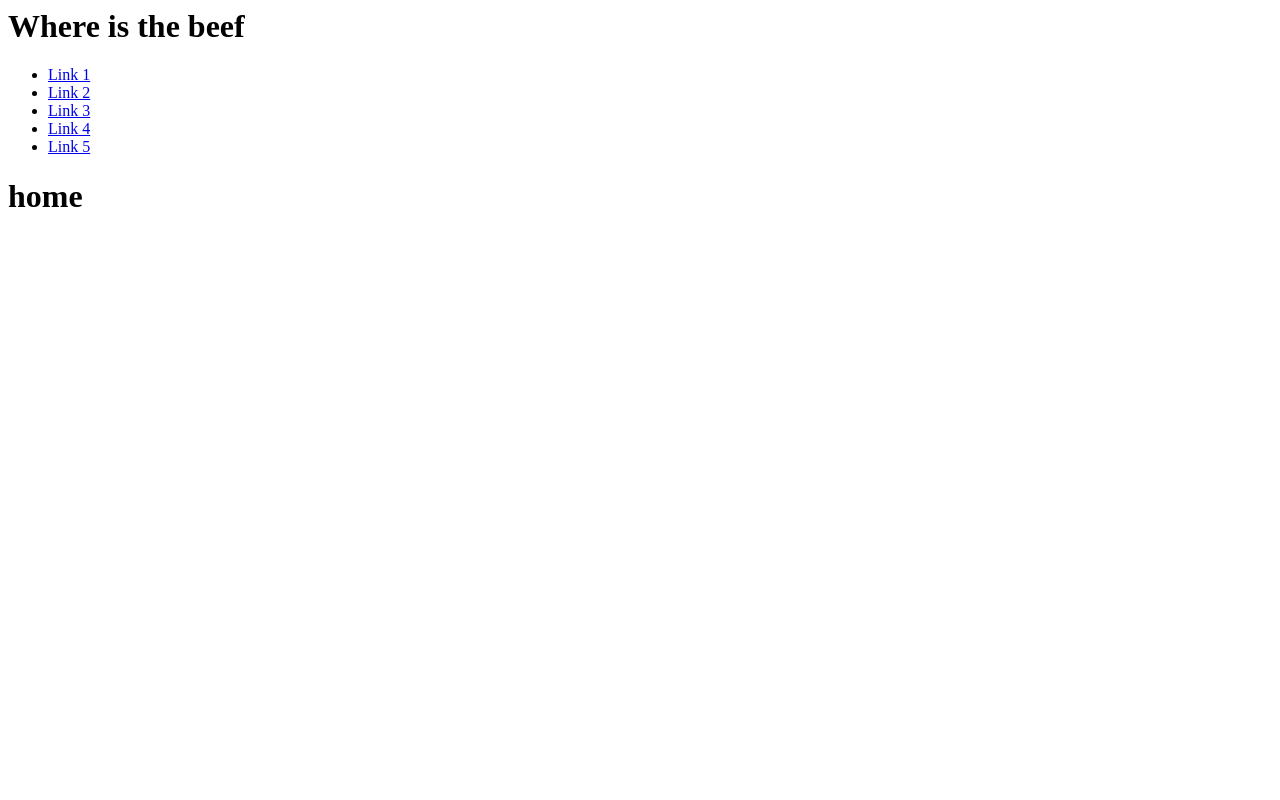
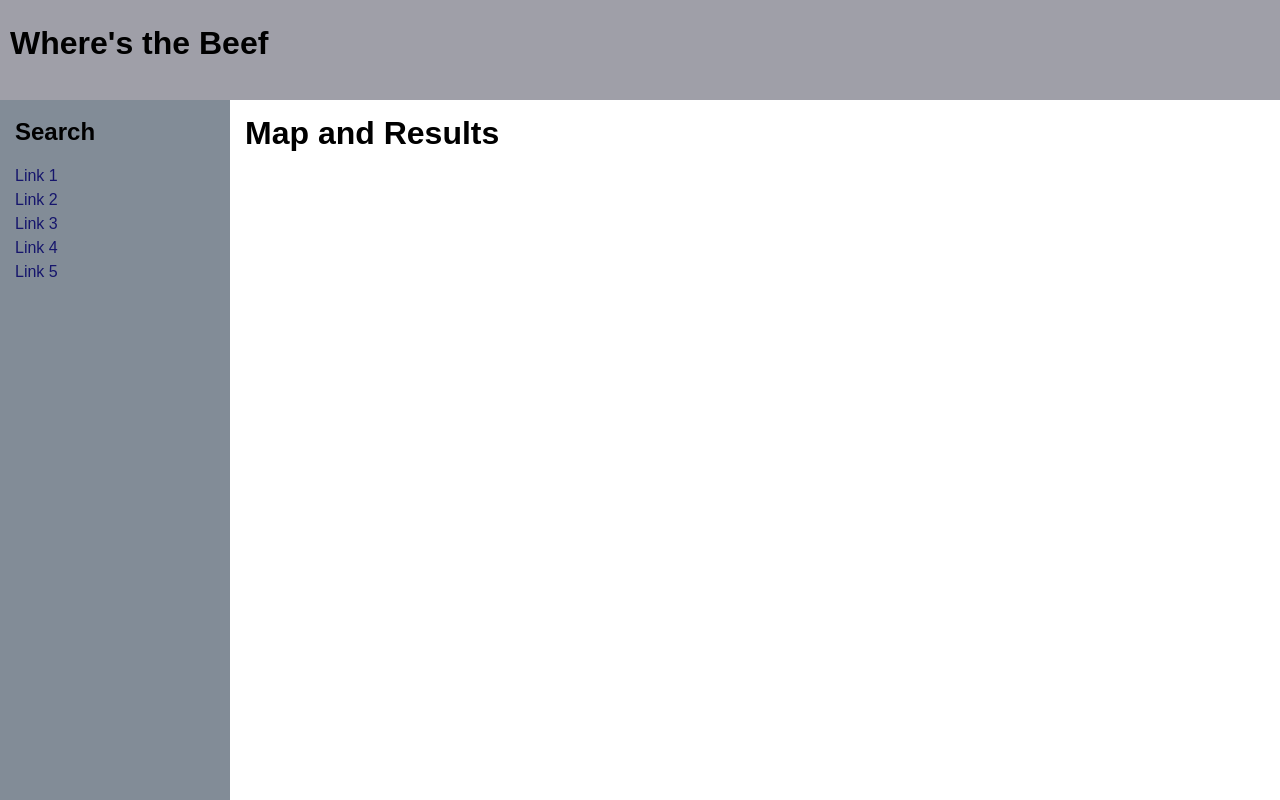
Before and after one commit to Chillstice/2018-Team3, a Django app: page /home/ in a window 1280 px wide. Run offline with Django 3.2, Linux system fonts and the light colour scheme; some libraries are stand-ins or nearby versions.

Commit message:
django stuff

```diff
--- a/team3django/home/templates/home/index.html
+++ b/team3django/home/templates/home/index.html
@@ -1,6 +1,21 @@
 {% extends 'home/layout.html'%}
 
 {% block content %}
-<h1 class="center-align red lighten-3">
-    home</h1>
+<div class="innertube">
+    <h1>Map and Results</h1>
+
+</div>
+</main>
+
+<nav id="nav">
+<div class="innertube">
+    <h1>Search</h1>
+    <ul>
+        <li><a href="#">Link 1</a></li>
+        <li><a href="#">Link 2</a></li>
+        <li><a href="#">Link 3</a></li>
+        <li><a href="#">Link 4</a></li>
+        <li><a href="#">Link 5</a></li>
+    </ul>
+</div>
 {% endblock %}
--- a/team3django/home/templates/home/layout.html
+++ b/team3django/home/templates/home/layout.html
@@ -1,34 +1,97 @@
+<!DOCTYPE html>
 <html>
 	<head>
-	<title>{% block title %}{% endblock %}</title>
-	<script type = "text/javascript" src="{{ STATIC_URL }}js/jquery.js"></script>
-	<link href="{{ STATIC_URL }}css/main.css" rel="stylesheet" type="text/css" />
+		<meta http-equiv="Content-Type" content="text/html; charset=utf-8">
+		<title>Team-3</title>
+		<style type="text/css">
+
+		body {
+			margin: 0;
+			padding: 0;
+			overflow: hidden;
+			height: 100%;
+			max-height: 100%;
+			font-family:Sans-serif;
+			line-height: 1.5em;
+		}
+
+		#header {
+			position: center;
+			top: 0;
+			left: 0;
+			width: 100%;
+			height: 100px;
+			overflow: hidden; /* Disables scrollbars on the header frame. To enable scrollbars, change "hidden" to "scroll" */
+			background: rgb(159, 159, 168);
+		}
+
+		#nav {
+			position: absolute;
+			top: 100px;
+			left: 0;
+			bottom: 0;
+			width: 230px;
+			overflow: auto; /* Scrollbars will appear on this frame only when there's enough content to require scrolling. To disable scrollbars, change to "hidden", or use "scroll" to enable permanent scrollbars */
+			background: rgb(130, 140, 151);
+		}
+
+		#logo {
+			padding:10px;
+		}
+
+		main {
+			position: fixed;
+			top: 100px; /* Set this to the height of the header */
+			left: 230px;
+			right: 0;
+			bottom: 0;
+			overflow: auto;
+			background: #fff;
+		}
+
+		.innertube {
+			margin: 15px; /* Provides padding for the content */
+		}
+
+		p {
+			color: #555;
+		}
+
+		nav ul {
+			list-style-type: none;
+			margin: 0;
+			padding: 0;
+		}
+
+		nav ul a {
+			color: rgba(2, 0, 100, 0.849);
+			text-decoration: none;
+		}
+
+		/*IE6 fix*/
+		* html body{
+			padding: 100px 0 0 230px; /* Set the first value to the height of the header and last value to the width of the nav */
+		}
+
+		* html main{
+			height: 100%;
+			width: 100%;
+		}
+
+		</style>
+
 	</head>
+
 	<body>
-    <header>
-        <h1>Where is the beef</h1>
+		<header id="header">
+			<div id="logo">
+				<h1>Where's the Beef</h1>
+			</div>
 		</header>
-	<div class = "header">
-		<div class = "wrap">
-			<div class = "logo"></div>
-			<div class = "clr"></div>
-			<div class="nav">
 
-				<ul>
-					<li><a href = "#">Link 1</a></li>
-					<li><a href = "#">Link 2</a></li>
-					<li><a href = "#">Link 3</a></li>
-					<li><a href = "#">Link 4</a></li>
-					<li><a href = "#">Link 5</a></li>
-				</ul>
-			</div>
-		</div>
-	</div>
-	<div class = "wrap">
-		<div class ="content">
+		<main>
                 {% block content %}
                 {% endblock %}
-		</div>
-	</div>
+		</nav>
 	</body>
 </html>
```
Also changed, not shown: team3django/home/base.html (deleted, +0 -31 lines). Lines whose indentation alone changed are shown as unchanged.
